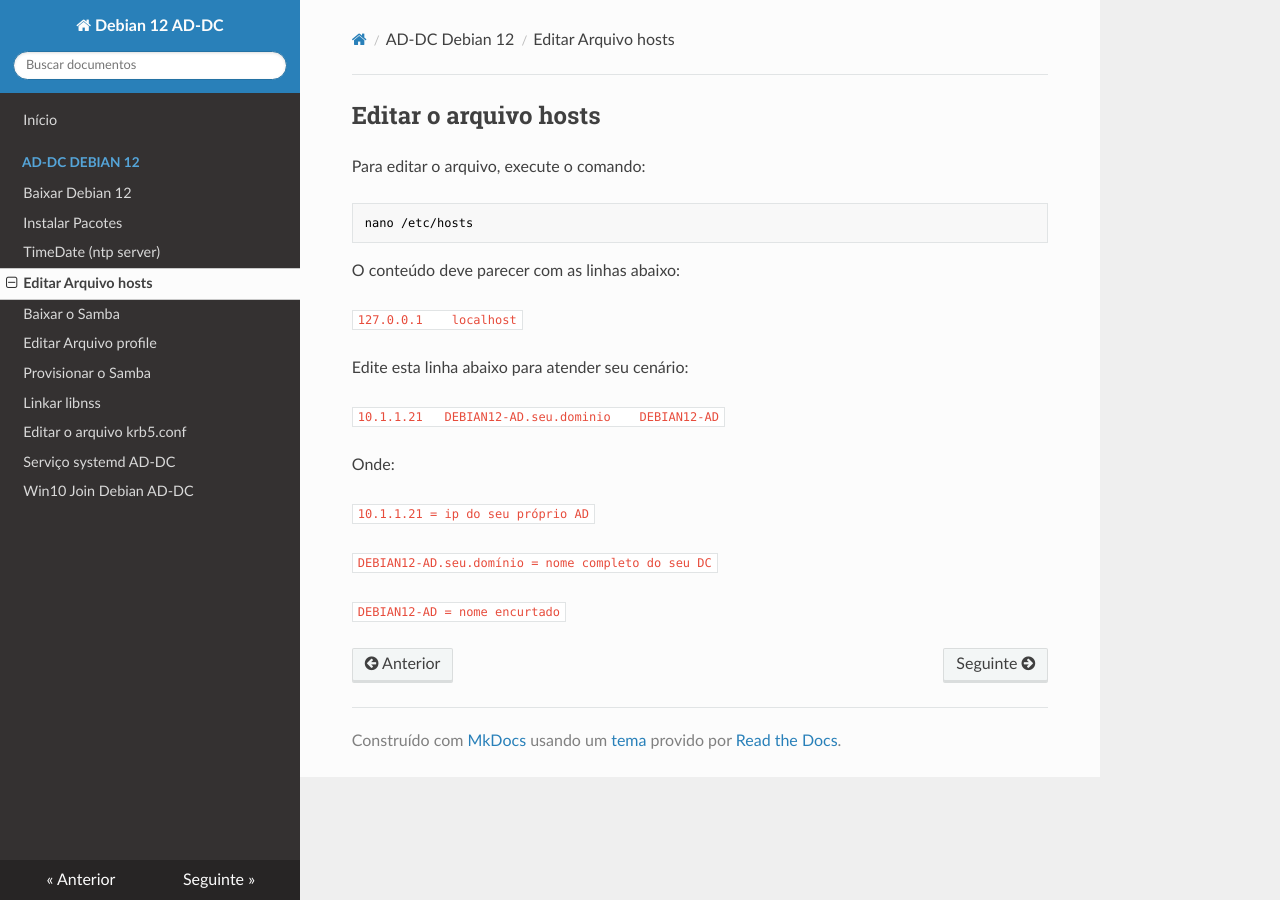
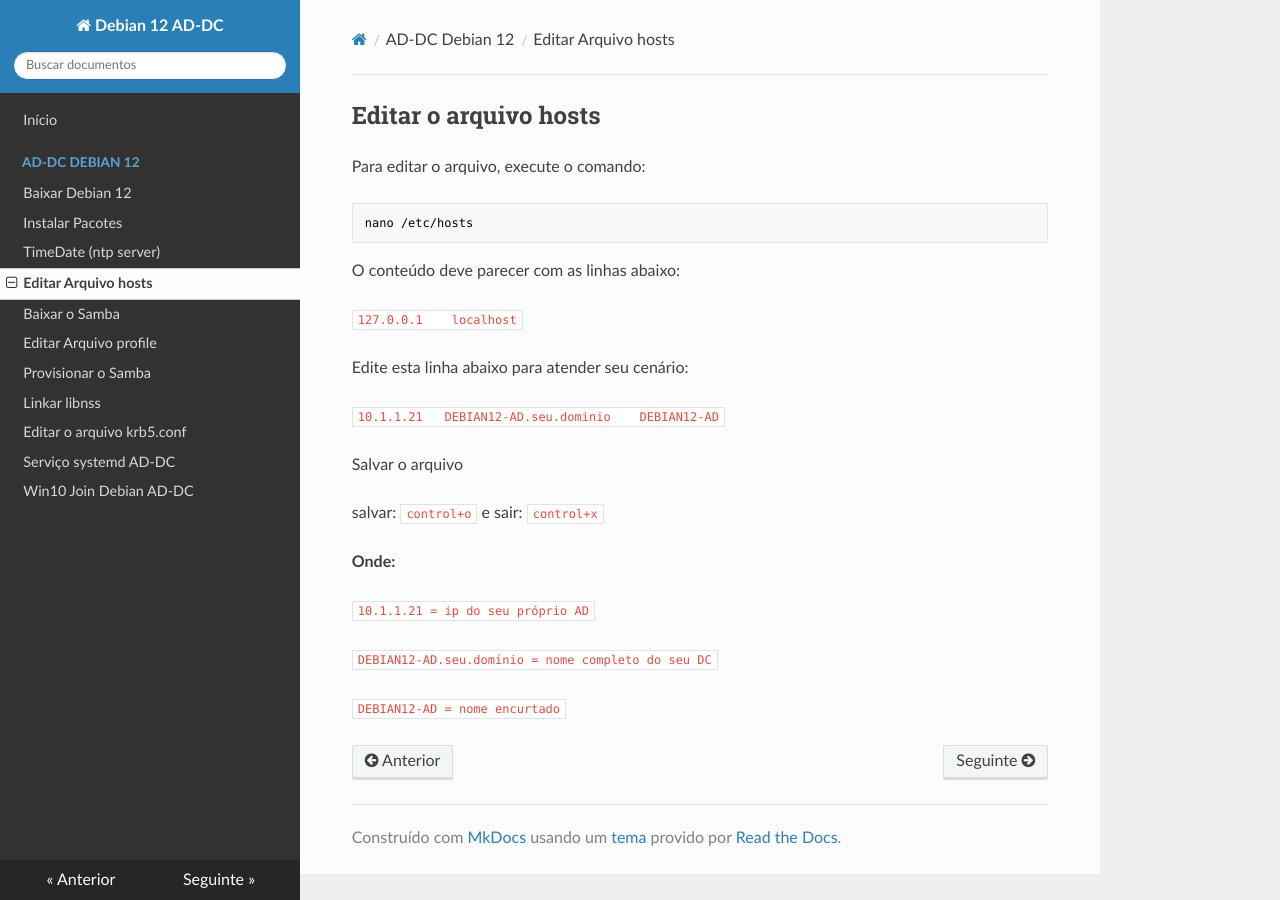
Before and after one commit to doguibnu/debian12-addc, an MkDocs documentation site: the page built from docs/hosts/hosts.md, in a window 1280 px wide. Built offline with MkDocs 1.6.1, drawn with Linux system fonts in a browser that asks for light colours; nearby versions of some CDN libraries.

Commit message:
Update hosts.md

```diff
--- a/docs/hosts/hosts.md
+++ b/docs/hosts/hosts.md
@@ -1,6 +1,4 @@
 ##Editar o arquivo hosts
-
-
 
 Para editar o arquivo, execute o comando:
 
@@ -16,7 +14,12 @@ Edite esta linha abaixo para atender seu cenário:
 
 `10.1.1.21   DEBIAN12-AD.seu.dominio    DEBIAN12-AD`
 
-Onde:
+Salvar o arquivo
+
+salvar: `control+o` e sair: `control+x`
+
+**Onde:**
+
 
 
 `10.1.1.21 = ip do seu próprio AD`
```
